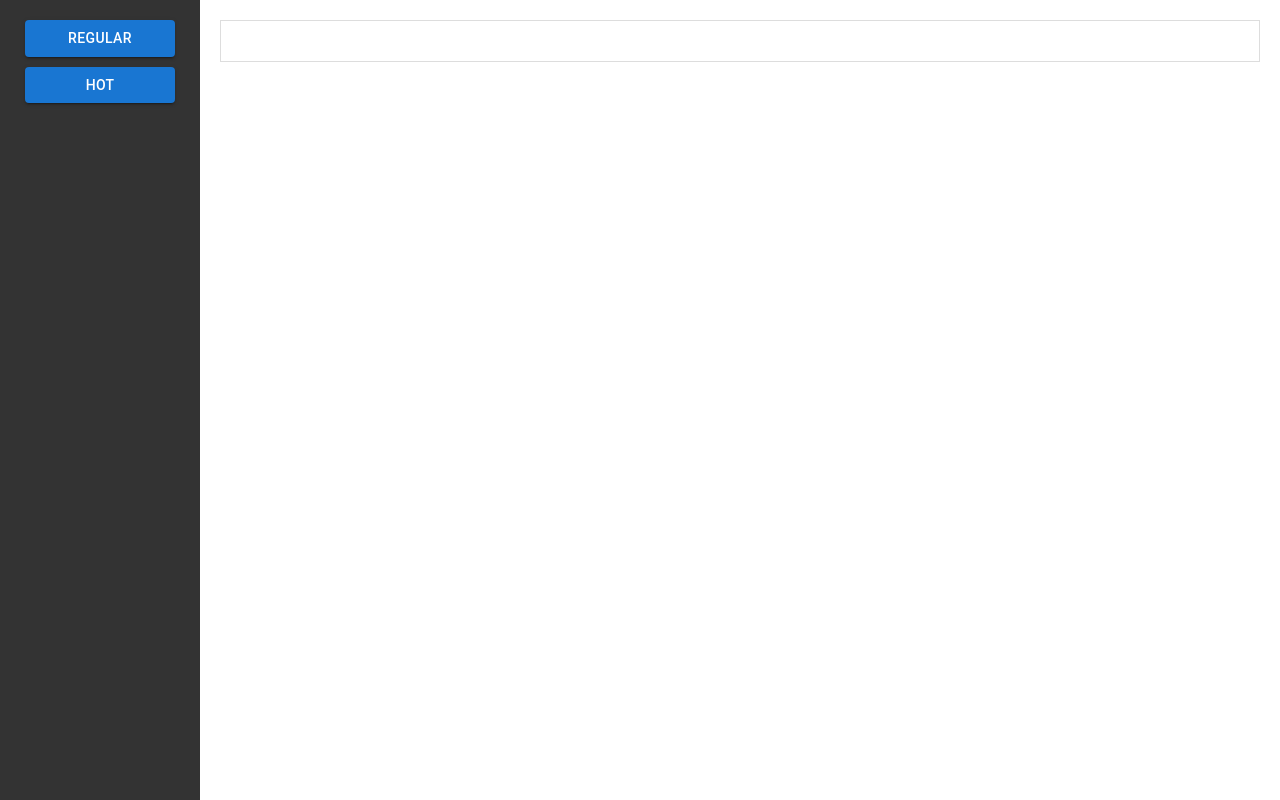
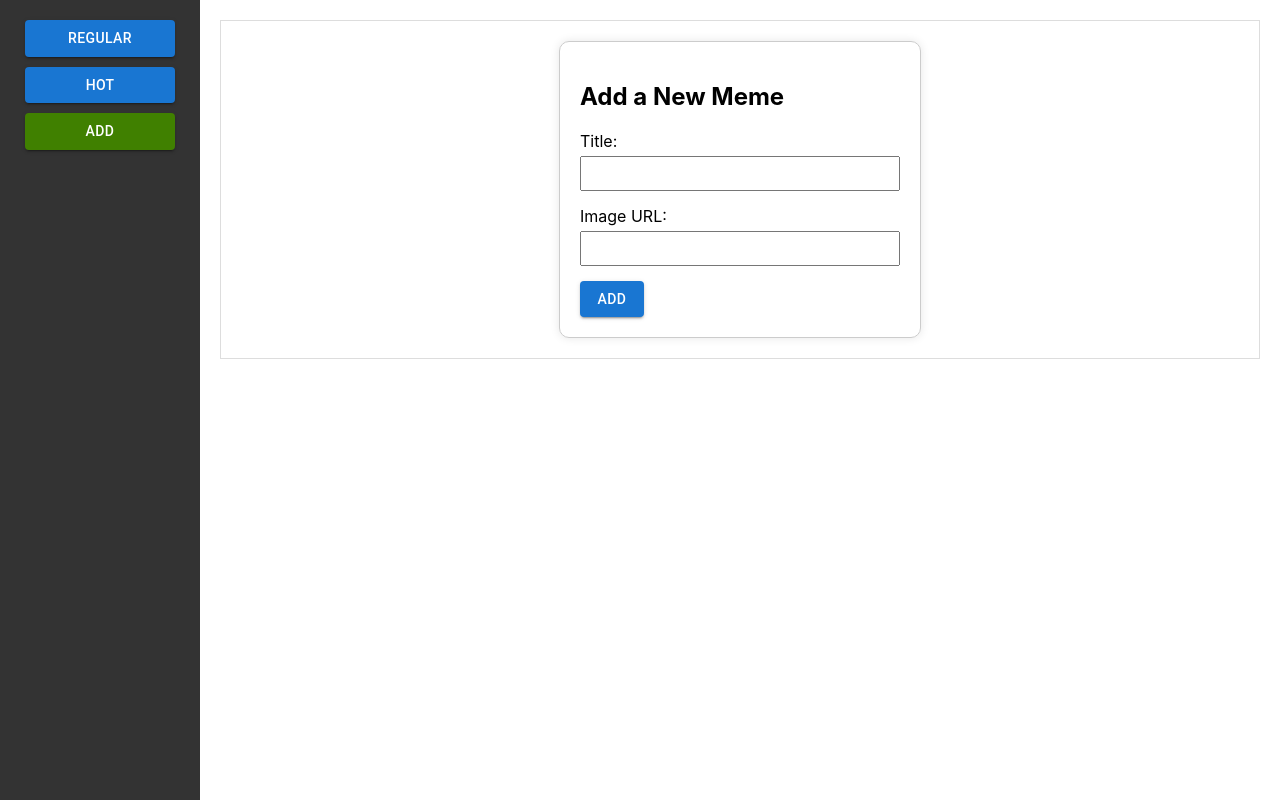
Before and after one commit to AdrWL/MemeApp, a React (Create React App) app: page /form in a window 1280 px wide. Before the commit this address had no page. Built offline with nearby package versions, Linux system fonts and the light colour scheme.

Commit message:
Add option to add new memes

```diff
--- a/src/App.js
+++ b/src/App.js
@@ -3,7 +3,8 @@ import { BrowserRouter as Router, Routes, Route } from "react-router-dom";
 import './App.css';
 import Navigation from './components/Navigation/Navigation';
 import Hot from './components/Hot/Hot';
-import Regular from "./components/Regular/Regular";
+import Regular from './components/Regular/Regular';
+import Form from './components/Form/Form';
 
 function App() {
   return (
@@ -15,6 +16,7 @@ function App() {
             <Routes>
               <Route path="/hot" element={<Hot />} />
               <Route path="/regular" element={<Regular />} />
+              <Route path="/form" element={<Form />} />
             </Routes>
           </div>
         </div>
--- /dev/null
+++ b/src/components/Form/Form.css
@@ -0,0 +1,23 @@
+.form-container {
+    max-width: 40vh;
+    margin: 0 auto;
+    padding: 20px;
+    border: 1px solid #ccc;
+    border-radius: 10px;
+    box-shadow: 0 0 10px rgba(0, 0, 0, 0.1);
+  }
+
+  .form-group {
+    margin-bottom: 15px;
+  }
+
+  .form-group label {
+    display: block;
+    margin-bottom: 5px;
+  }
+
+  .form-group input {
+    width: 100%;
+    padding: 8px;
+    box-sizing: border-box;
+  }
--- /dev/null
+++ b/src/components/Form/Form.jsx
@@ -0,0 +1,55 @@
+import React, { useState } from 'react';
+import { useDispatch } from 'react-redux';
+import Button from '@mui/material/Button';
+import './Form.css';
+
+export default function Form() {
+    const [title, setTitle] = useState('');
+    const [img, setImg] = useState('');
+    const dispatch = useDispatch();
+
+    const handleSubmit = (e) => {
+        e.preventDefault();
+        dispatch({
+            type: 'ADD_MEME',
+            payload: {
+                title,
+                upvotes: 0,
+                downvotes: 0,
+                img,
+                value: 0,
+            },
+        });
+        setTitle('');
+        setImg('');
+    };
+
+    return (
+        <div className="form-container">
+            <h2>Add a New Meme</h2>
+            <form onSubmit={handleSubmit}>
+                <div className="form-group">
+                    <label htmlFor="title">Title:</label>
+                    <input
+                        type="text"
+                        id="title"
+                        value={title}
+                        onChange={(e) => setTitle(e.target.value)}
+                        required
+                    />
+                </div>
+                <div className="form-group">
+                    <label htmlFor="img">Image URL:</label>
+                    <input
+                        type="text"
+                        id="img"
+                        value={img}
+                        onChange={(e) => setImg(e.target.value)}
+                        required
+                    />
+                </div>
+                <Button variant="contained" type="submit">ADD</Button>
+            </form>
+        </div>
+    );
+}
--- a/src/components/Mem/Mem.css
+++ b/src/components/Mem/Mem.css
@@ -1,10 +1,12 @@
-.mem {
+.mem-container {
   border: 1px solid #ddd;
   padding: 20px;
-  margin-bottom: 20px;
+  max-width: 60vh;
+  margin: 30px auto;
   text-align: center;
+  border-radius: 10px;
+  box-shadow: 0 0 10px rgba(0, 0, 0, 0.1);
 }
-
 
 .mem-image {
   width: 100%;
@@ -12,18 +14,18 @@
   height: auto;
 }
 
-.mem img {
+.mem-container img {
   max-width: 100%;
   height: auto;
 }
 
-.mem .mem-voites {
+.mem-container .mem-voites {
   display: flex;
   justify-content: space-between;
   margin-top: 10px;
 }
 
-.mem .mem-button-voite {
+.mem-container .mem-button-voite {
   flex: 1;
   padding: 10px;
   margin: 0 5px;
--- a/src/components/Mem/Mem.jsx
+++ b/src/components/Mem/Mem.jsx
@@ -31,7 +31,7 @@ export default function Mem({ title, upvotes, downvotes, img, onUpvote, onDownvo
     };
 
     return (
-        <div className="mem">
+        <div className="mem-container">
             <Box
                 sx={{
                     width: 200,
--- a/src/components/Navigation/Navigation.jsx
+++ b/src/components/Navigation/Navigation.jsx
@@ -18,6 +18,11 @@ export default function Navigation() {
                             <Button variant="contained">Hot</Button>
                         </NavLink>
                     </li>
+                    <li>
+                        <NavLink to="/form">
+                            <Button variant="contained">ADD</Button>
+                        </NavLink>
+                    </li>
                 </ul>
             </div>
         </nav>
--- a/src/store/reducers/globalReducer.js
+++ b/src/store/reducers/globalReducer.js
@@ -79,6 +79,13 @@ export const memeReducer = (state = initialState, action) => {
         memes: newMemes,
       };
     }
+    case "ADD_MEME": {
+      const newMeme = { ...action.payload, id: state.memes.length + 1 };
+      return {
+        ...state,
+        memes: [...state.memes, newMeme],
+      };
+    }
     default:
       return state;
   }
```
